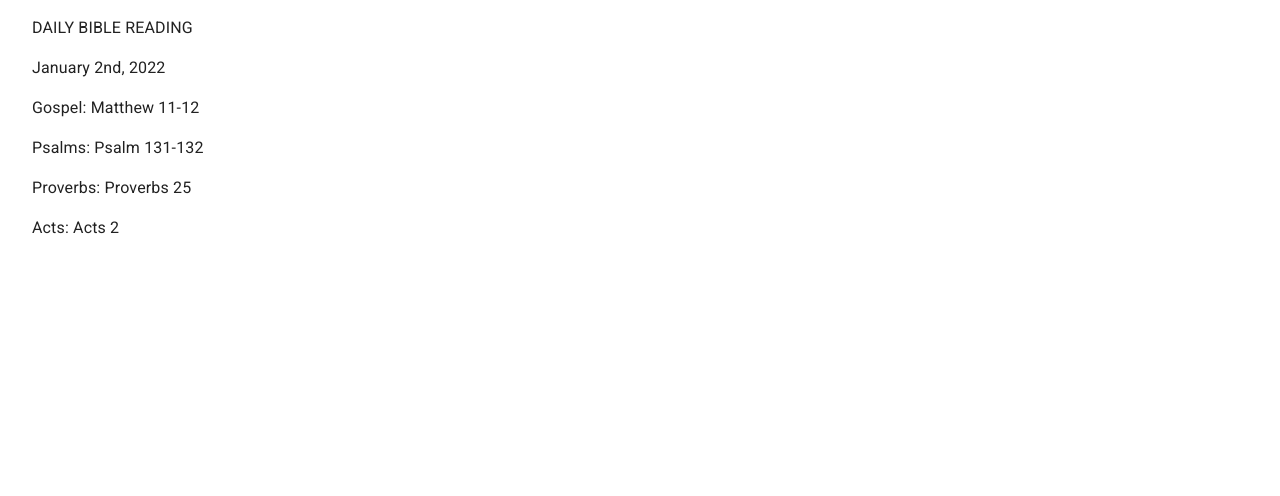
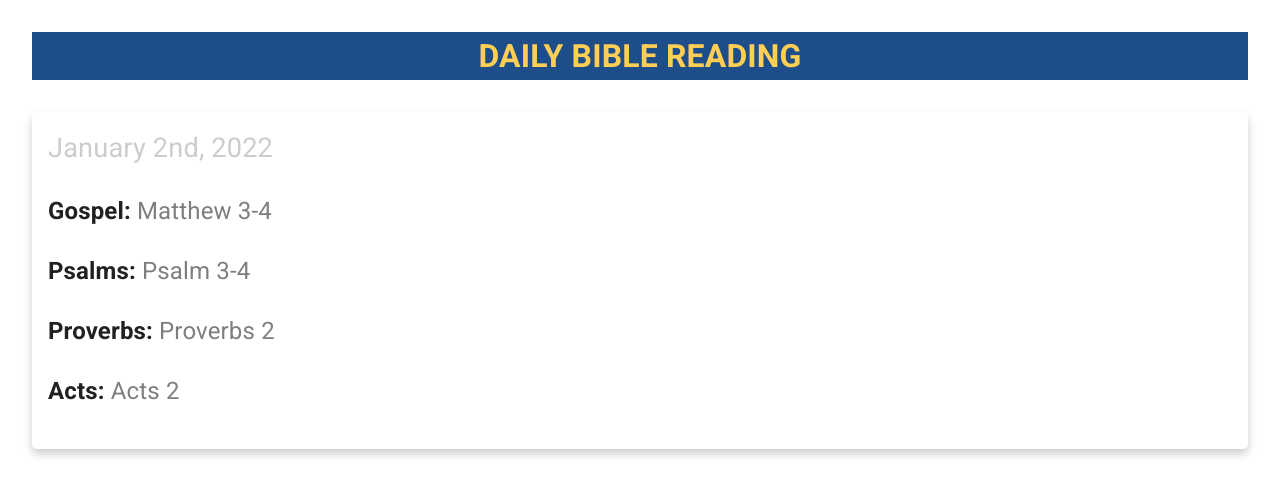
Before and after one commit to abel3t/Bible-reading-plans, a Next.js app: page / in a window 1280 px wide. Shown: the top 496 px of the page. Built offline with nearby package versions, Linux system fonts and the light colour scheme.

Commit message:
Update UI

```diff
--- a/src/pages/_app.tsx
+++ b/src/pages/_app.tsx
@@ -1,4 +1,5 @@
 import "../styles/globals.css";
+import "../styles/style.css";
 
 import type { AppProps } from "next/app";
 import Head from "next/head";
--- a/src/pages/index.tsx
+++ b/src/pages/index.tsx
@@ -10,10 +10,7 @@ import {
 } from "../constant";
 
 const Home: NextPage = () => {
-  const day = differenceInDays(
-    new Date("January 1, 2023"),
-    new Date("January 1, 2022")
-  );
+  const day = differenceInDays(new Date(), new Date("January 1, 2022"));
 
   const plans = {
     gospel: dailyGospel[day % dailyGospel.length],
@@ -26,30 +23,30 @@ const Home: NextPage = () => {
   return (
     <>
       <Box>
-        <p>DAILY BIBLE READING</p>
+        <p className="logan">DAILY BIBLE READING</p>
 
-        <div>
-          <p>{format(new Date(), "PPP")}</p>
+        <div className="app-content">
+          <p className="today"> {format(new Date(), "PPP")}</p>
 
-          <div>
+          <div className="books">
             <p>
-              <span>Gospel: </span>
-              <span>{plans.gospel}</span>
+              <span className="title">Gospel: </span>
+              <span className="book">{plans.gospel}</span>
             </p>
 
             <p>
-              <span>Psalms: </span>
-              <span>{plans.psalms}</span>
+              <span className="title">Psalms: </span>
+              <span className="book">{plans.psalms}</span>
             </p>
 
             <p>
-              <span>Proverbs: </span>
-              <span>{plans.proverbs}</span>
+              <span className="title">Proverbs: </span>
+              <span className="book">{plans.proverbs}</span>
             </p>
 
             <p>
-              <span>Acts: </span>
-              <span>{plans.acts}</span>
+              <span className="title">Acts: </span>
+              <span className="book">{plans.acts}</span>
             </p>
           </div>
         </div>
--- /dev/null
+++ b/src/styles/style.css
@@ -0,0 +1,33 @@
+.logan {
+  text-align: center;
+  font-weight: bold;
+  font-size: 2em;
+  color: #ffce54;
+  background-color: #1d4e89;
+}
+
+.app-content {
+  padding: 1em;
+  box-sizing: border-box;
+  box-shadow: 0 5px 10px rgba(0, 0, 0, 0.2);
+  border-radius: 5px;
+}
+
+.app-content p.today {
+  padding: 0;
+  margin: 0;
+  color: rgba(0, 0, 0, 0.2);
+  font-size: 1.7em;
+}
+
+.app-content .books {
+  font-size: 1.5em;
+}
+
+.app-content .books .title {
+  font-weight: bold;
+}
+
+.app-content .books .book {
+  color: #7e7e7e;
+}
```
